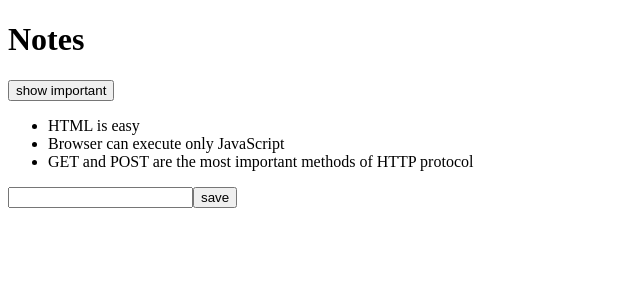
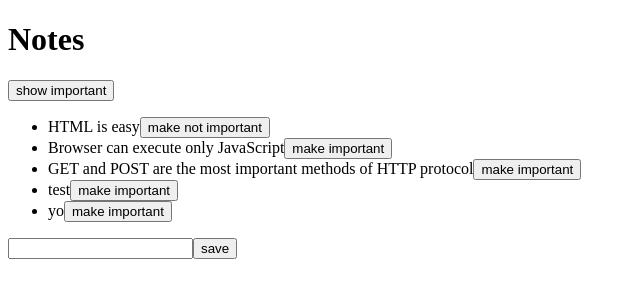
Before and after one commit to pcristov/fullstackopen.com, a React (Create React App) app in the folder part2/notes/: page / in a window 1280 px wide. Shown: the top 300 px of the page, without its empty margins (0-640 px from the left). Built offline with nearby package versions, Linux system fonts and the light colour scheme; data requests are answered from the project's data file.

Commit message:
Update main module

```diff
--- a/part2/notes/db.json
+++ b/part2/notes/db.json
@@ -16,7 +16,19 @@
       "id": 3,
       "content": "GET and POST are the most important methods of HTTP protocol",
       "date": "2019-05-30T19:20:14.298Z",
-        "important": true
+      "important": false
+    },
+    {
+      "content": "test",
+      "date": "2020-10-01T09:34:43.234Z",
+      "important": false,
+      "id": 4
+    },
+    {
+      "content": "yo",
+      "date": "2020-10-01T09:36:17.890Z",
+      "important": false,
+      "id": 5
     }
   ]
 }
--- a/part2/notes/src/components/App.js
+++ b/part2/notes/src/components/App.js
@@ -1,5 +1,5 @@
 import React, { useState, useEffect } from 'react'
-import axios from 'axios'
+import noteService from '../services/notes'
 import Note from './Note'
 
 const App = (props) => {
@@ -7,11 +7,28 @@ const App = (props) => {
   const [newNote, setNewNote] = useState('')
   const [showAll, setShowAll] = useState(true)
 
+  const toggleImportanceOf = id => {
+    const note = notes.find(n => n.id === id)
+    const changedNote = { ...note, important: !note.important }
+
+    noteService
+      .update(id, changedNote)
+      .then(returnedNote => {
+        setNotes(notes.map(note => note.id !== id ? note : returnedNote))
+      })
+      .catch(error => {
+        alert(
+          `the note '${note.content}' was already deleted from server`
+        )
+        setNotes(notes.filter(n => n.id !== id))
+      })
+  }
+
   const hook = () => {
-    axios
-      .get('http://localhost:3001/notes')
-      .then(response => {
-        setNotes(response.data)
+    noteService
+      .getAll()
+      .then(initialNotes => {
+        setNotes(initialNotes)
       })
   }
 
@@ -31,8 +48,12 @@ const App = (props) => {
       id: notes.length + 1,
     }
 
-    setNotes(notes.concat(noteObject))
-    setNewNote('')
+    noteService
+    .create(noteObject)
+    .then(returnedNote => {
+      setNotes(notes.concat(returnedNote))
+      setNewNote('')
+    })
   }
 
   const handleNoteChange = (event) => {
@@ -50,7 +71,11 @@ const App = (props) => {
       </div>
       <ul>
         {notesToShow.map((note) =>
-          <Note key={note.id} note={note} />
+          <Note
+            key={note.id}
+            note={note}
+            toggleImportance={() => toggleImportanceOf(note.id)}
+          />
         )}
       </ul>
       <form onSubmit={addNote}>
--- a/part2/notes/src/components/Note.js
+++ b/part2/notes/src/components/Note.js
@@ -1,8 +1,14 @@
 import React from 'react'
 
-const Note = ({ note }) => {
+const Note = ({ note, toggleImportance }) => {
+  const label = note.important
+    ? 'make not important' : 'make important'
+
   return (
-    <li>{note.content}</li>
+    <li>
+      {note.content}
+      <button onClick={toggleImportance}>{label}</button>
+    </li>
   )
 }
 
```
Lines whose indentation alone changed are shown as unchanged.
